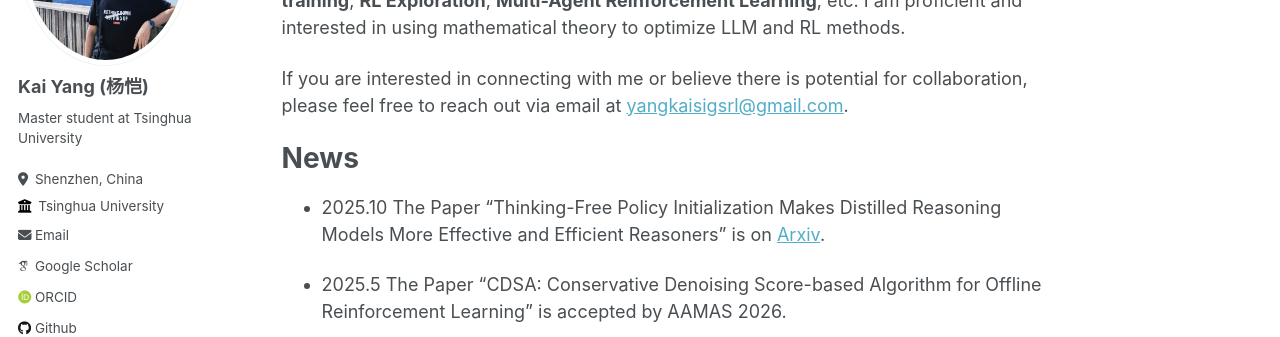
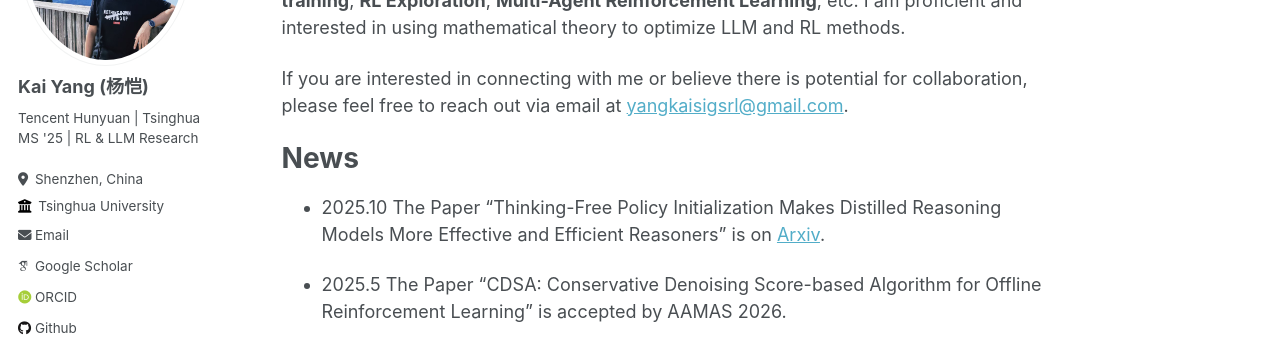
Before and after one commit to yk7333/yk7333.github.io, a Jekyll site: the page built from _pages/about.md, in a window 1280 px wide. Shown: the part 269-606 px from the top of the page. Built offline with Jekyll 4.4.1, drawn with Linux system fonts in a browser that asks for light colours; some web fonts are replaced; a script that is not in the unit is left out.

Commit message:
Update _config.yml

```diff
--- a/_config.yml
+++ b/_config.yml
@@ -24,7 +24,7 @@ author:
   avatar           : "profile.png"
   name             : "Kai Yang (杨恺)"
   pronouns         : # example: "she/her"
-  bio              : "Master student at Tsinghua University"
+  bio              : "Tencent Hunyuan | Tsinghua MS '25 | RL & LLM Research"
   location         : "Shenzhen, China"
   employer         : "Tsinghua University"
   uri              : # URL
```
